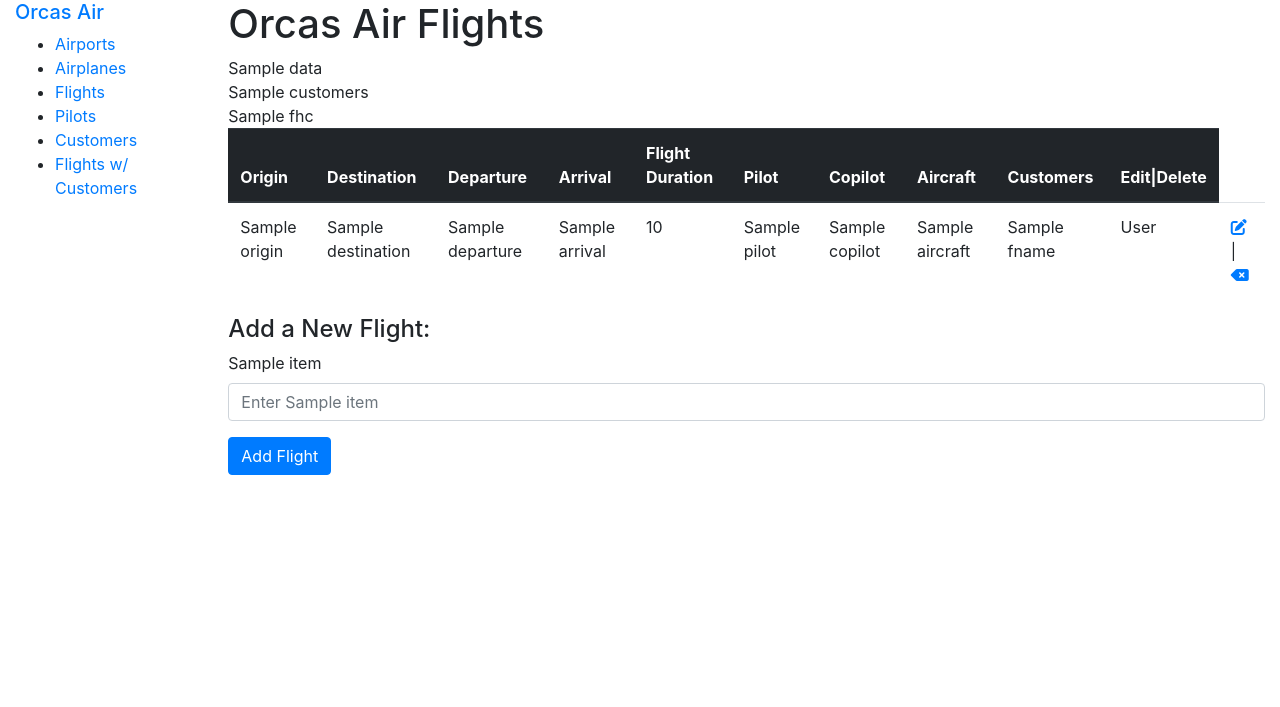
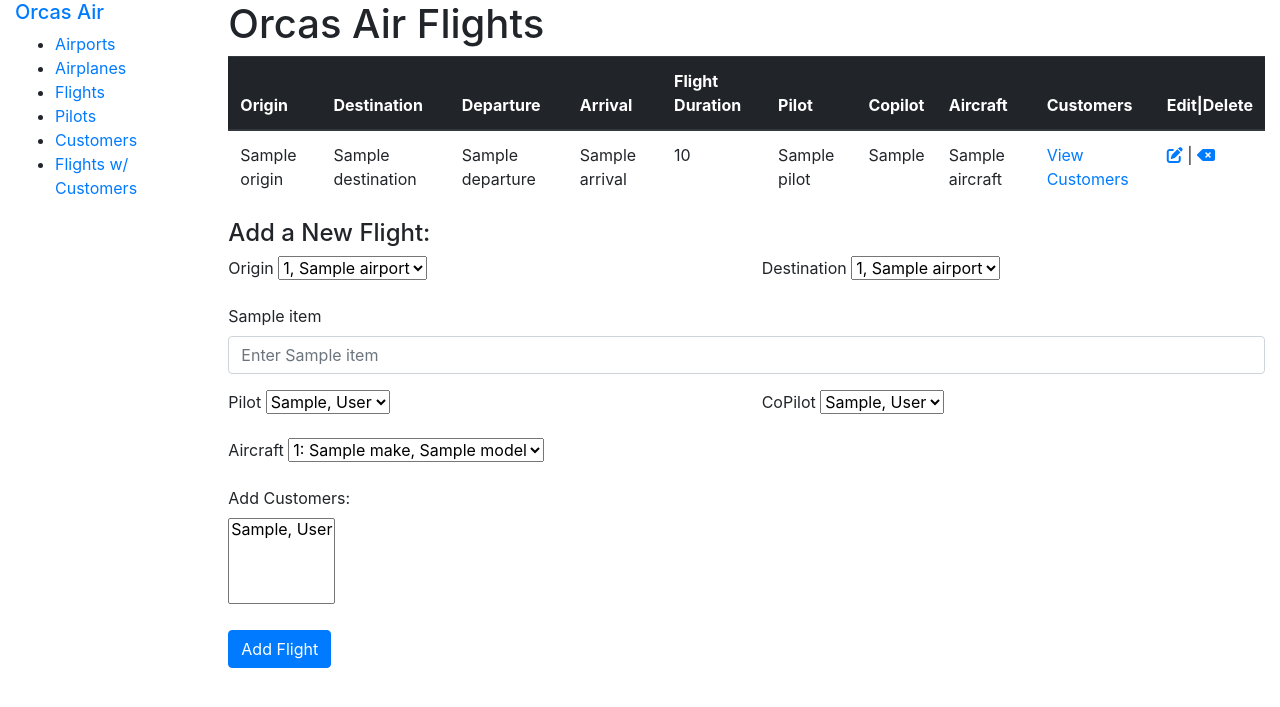
Before and after one commit to jodahoney/cs340_project, a Flask app: template project/templates/flights.html in a window 1280 px wide. Shown: the part 56-763 px from the top of the page. Run offline with Flask 2, Linux system fonts and the light colour scheme; the template is opened without the code that fills it: most values are stand-ins (such as "Sample title", 1, 10 or a date in 2020); some libraries are stand-ins or nearby versions.

Commit message:
Added Create for Flights

```diff
--- a/project/app.py
+++ b/project/app.py
@@ -165,70 +165,83 @@ def edit_airplane(id):
 @app.route("/flights", methods=["POST", "GET"])
 def flights():
 
+    #TODO:
+    # - Add search feature to Flights page
+    # - Add checkbox to the flights page to add multiple customers
+    # - Make sure it is possible that a flight can be added without customers
+    #   - but that is the ONLY nullable option
+    # - add in the filter functionality to flights w/ customers so you can search for
+    #  that specific customer list based on click from flights or search in base page\
+
     # insert into the flights entity
     if request.method == "POST":
         # fire off if user presses the Add Flight button
         if request.form.get("Add_Flight"):
             # grab user form inputs
-            Origin = request.form["Origin"]
-            Destination = request.form["Destination"]
+            Origin = request.form["origin-select"]
+            Destination = request.form["destination-select"]
             Departure = request.form["Departure"]
             Arrival = request.form["Arrival"]
             FlightDuration = request.form["FlightDuration"]
-            Pilot = request.form["Pilot"]
-            Copilot = request.form["Copilot"]
-            Aircraft = request.form["Aircraft"]
+            Pilot = request.form["pilot-select"]
+            CoPilot = request.form["copilot-select"]
+            Aircraft = request.form["aircraft-select"]
             # Customers = request.form["Customers"]
 
             # assuming no null inputs
             query = "INSERT INTO Flights \
-                (Origin, Destination, Departure, Arrival, FlightDuration, Pilot, Copilot, Aircraft) \
-                VALUES (%s, %s, %s, %s, %s, %s, %s, %s, %s);"
+                (Origin, Destination, Departure, Arrival, FlightDuration, Pilot, CoPilot, Aircraft) \
+                VALUES (%s, %s, %s, %s, %s, %s, %s, %s);"
             cursor = db.execute_query(
                 db_connection=db_connection,
                 query=query,
-                query_params=(Origin, Destination, Departure, Arrival, FlightDuration, Pilot, Copilot, Aircraft)
+                query_params=(Origin, Destination, Departure, Arrival, FlightDuration, Pilot, CoPilot, Aircraft)
                 )
             results = cursor.fetchall()
             return redirect("/flights")
 
     # Grab Flights data so we send it to our template to display
     if request.method == "GET":
-        # db query to grab all the people in bsg_people
+        # OLD WAY OF SELECTING CUSTOMERS INTO TABLE:
         # query = "SELECT \
-        #     Origin, Destination, Arrival, FlightDuration, Pilot, Copilot, Aircraft, \
-        #     Customers.FirstName AS FName, Customers.LastName AS LName \
+        #     FlightID, Origin, Destination, Departure, Arrival, FlightDuration, Pilot, Copilot, Aircraft, \
+        #     Customers.FirstName AS fname, Customers.LastName AS lname   \
         #     FROM Flights \
         #     INNER JOIN Flights_has_Customers \
-        #     ON Flights.FlightID = Flights_has_Customers.FlightID;"
-        query = "SELECT \
-            FlightID, Origin, Destination, Departure, Arrival, FlightDuration, Pilot, Copilot, Aircraft, \
-            Customers.FirstName AS fname, Customers.LastName AS lname   \
-            FROM Flights \
-            INNER JOIN Flights_has_Customers \
-            ON Flights.FlightID = Flights_has_Customers.Flights_FlightID \
-            LEFT JOIN Customers \
-            ON Flights_has_Customers.Customers_CustomerID = Customers.CustomerID;"
+        #     ON Flights.FlightID = Flights_has_Customers.Flights_FlightID \
+        #     LEFT JOIN Customers \
+        #     ON Flights_has_Customers.Customers_CustomerID = Customers.CustomerID;"
 
+        query = "SELECT * FROM Flights;"
         cursor = db.execute_query(db_connection=db_connection, query=query)
         data = cursor.fetchall()
 
-        # query to grab info from Customers
-        query2 = "SELECT FirstName, LastName FROM Customers"
+        query2 = "SELECT CustomerID, FirstName, LastName FROM Customers;"
         cursor = db.execute_query(db_connection=db_connection, query=query2)
-        customers_data = cursor.fetchall()
+        customer_data = cursor.fetchall()
 
-        # query to grab info from Flights_has_Customers intersection table
-        query3 = "SELECT * FROM Flights_has_Customers"
+        query3 = "SELECT AirportID, Name FROM Airports;"
         cursor = db.execute_query(db_connection=db_connection, query=query3)
-        fhc_data = cursor.fetchall()
+        airport_data = cursor.fetchall()
+
+        query4 = "SELECT PilotID, FirstName, LastName FROM Pilots;"
+        cursor = db.execute_query(db_connection=db_connection, query=query4)
+        pilot_data = cursor.fetchall()
+
+        query5 = "Select TailNumber, Make, Model FROM Airplanes;"
+        cursor = db.execute_query(db_connection=db_connection, query=query5)
+        aircraft_data = cursor.fetchall()
 
         # render edit_people page passing our query data and homeworld data to the edit_people template
-        return render_template("flights.html", data=data, customers=customers_data, fhc=fhc_data)
+        return render_template("flights.html",
+            data=data,
+            customer_data=customer_data,
+            airport_data=airport_data,
+            pilot_data=pilot_data,
+            aircraft_data=aircraft_data)
 
 
-# route for delete functionality, deleting an airport
-# we want to pass the 'id' value of that person on button click (see HTML) via the route
+# route for delete functionality, deleting a flight
 @app.route("/delete-flight/<int:id>")
 def delete_flight(id):
     # mySQL query to delete the person with our passed id
@@ -426,6 +439,10 @@ def edit_customer(id):
 def flightsCustomers():
     return render_template('flights_has_customers.html')
 
+# TODO:
+@app.route('/flights-customers/<int:id>')
+def indFlightsCustomers():
+    return render_template('ind_flights_has_customers.html')
 
 # Listener
 if __name__ == "__main__":
--- a/project/templates/flights.html
+++ b/project/templates/flights.html
@@ -6,12 +6,7 @@
 
 {% block content %}
 
-{{ data }}
-<br>
-{{ customers }}
-<br>
-{{ fhc }}
-<br>
+
 <table class="table"e>
     <thead class="thead-dark">
     <tr>
@@ -37,10 +32,9 @@
         <td>{{ item.Arrival }}</td>
         <td>{{ item.FlightDuration }}</td>
         <td>{{ item.Pilot }}</td>
-        <td>{{ item.Copilot }}</td>
+        <td>{{ item.CoPilot }}</td>
         <td>{{ item.Aircraft }}</td>
-        <td>{{ item.fname }}</td>
-        <td>{{ item.lname }}</td>
+        <td><a href="{{ url_for('flightsCustomers', id=item.FlightID) }}">View Customers</a></td>
         <td>
             <a href="{{ url_for('edit_flight', id=item.FlightID) }}">
                 <i class="fa-solid fa-pen-to-square"></i>
@@ -57,17 +51,78 @@
 
     <h4>Add a New Flight:</h4>
 
+    <!-- Selects for Origin and Destination -->
     <form id="insertFlight" action="{{ url_for('flights') }}" method="post">
+      <div class="row">
+        <div class="form-group col" >
+          <label for="origin-select">Origin</label>
+          <select class="form-select" name="origin-select">
+            {% for airport in airport_data %}
+            <option value={{airport.AirportID}}>{{airport.AirportID}}, {{airport.Name}}</option>
+            {% endfor %}
+          </select>
+        </div>
+        <div class="form-group col">
+          <label for="destination-select">Destination</label>
+          <select class="form-select" name="destination-select">
+            {% for airport in airport_data %}
+            <option value={{airport.AirportID}}>{{airport.AirportID}}, {{airport.Name}}</option>
+            {% endfor %}
+          </select>
+        </div>
+      </div>
+
       {% for value in data[0] %}
-          {% if value != "FlightID" %}
+        {% if value not in  ["FlightID", "Origin", "Destination", "Pilot", "CoPilot", "Aircraft"] %}
           <div class="form-group">
               <label for={{value}}>{{value}}</label>
               <input type="text" class="form-control" id="{{value}}" name="{{value}}" placeholder="Enter {{value}}">
           </div>
         {% endif %}
-
       {% endfor %}
 
+      <!-- TODO: Make sure the same pilot isn't selected for pilot and copilot -->
+      <div class="row">
+        <div class="form-group col">
+          <label for="pilot-select">Pilot</label>
+          <select class="form-select" name="pilot-select">
+            {% for pilot in pilot_data %}
+            <option value={{pilot.PilotID}}>{{pilot.FirstName}}, {{pilot.LastName}}</option>
+            {% endfor %}
+          </select>
+        </div>
+        <div class="form-group col">
+          <label for="copilot-select">CoPilot</label>
+          <select class="form-select" name="copilot-select">
+            {% for pilot in pilot_data %}
+            <option value={{pilot.PilotID}}>{{pilot.FirstName}}, {{pilot.LastName}}</option>
+            {% endfor %}
+          </select>
+        </div>
+      </div>
+
+
+      <!-- Aircraft Select-->
+      <div class="form-group">
+        <label for="aircraft-select">Aircraft</label>
+        <select class="form-select" name="aircraft-select">
+          {% for aircraft in aircraft_data %}
+          <option value={{aircraft.TailNumber}}>{{aircraft.TailNumber}}: {{aircraft.Make}}, {{aircraft.Model}}</option>
+          {% endfor %}
+        </select>
+      </div>
+
+
+
+      <!-- Customer Select -->
+      <label for="customer-select">Add Customers:</label><br>
+      <select class="form-select" multiple id="customer-select" name="customer-select">
+        {% for customer in customer_data %}
+          <option value={{customer.CustomerID}}>{{customer.FirstName}}, {{customer.LastName}}</option>
+        {% endfor %}
+      </select>
+
+      <br><br>
       <input type="submit" name="Add_Flight" value="Add Flight" class="btn btn-primary">
     </form>
 {% endblock %}
```
Also changed, not shown: project/templates/ind_flights_has_customers.html (added, +50 -0 lines). Lines whose indentation alone changed are shown as unchanged.
